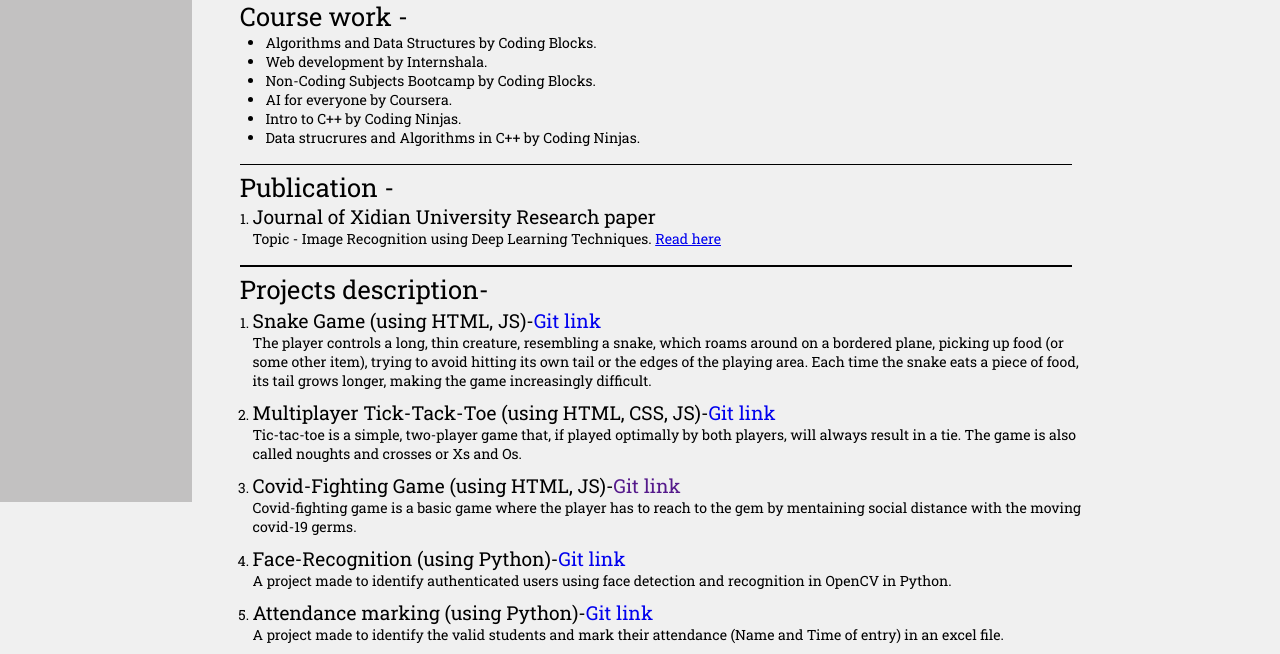
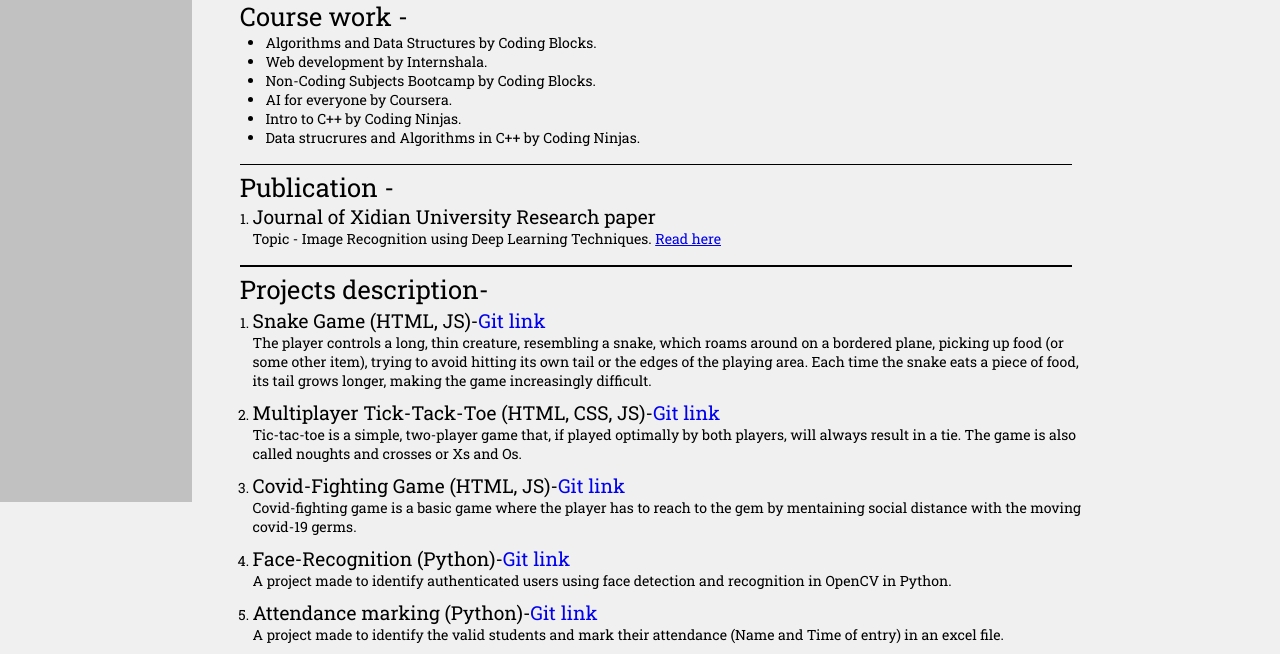
Before and after one commit to goyalvivek186/goyalvivek, a plain HTML site: page about.html in a window 1280 px wide. Shown: the part 298-952 px from the top of the page. Drawn offline with Linux system fonts and the light colour scheme.

Commit message:
Portrait

```diff
--- a/CSS/style.css
+++ b/CSS/style.css
@@ -109,9 +109,14 @@
   color: black;
 }
 
-img {
+/* img {
+  height: 70vh;
+} */
+
+img.vivekPic {
   height: 70vh;
 }
+
 /*
  @media only screen and (max-width: 1628px) {
 
@@ -136,8 +141,9 @@
     display: none;
   } */
   .vivekPic {
-    margin: auto;
-    height: 34vh;
+    /* margin: auto;
+    height: 34vh; */
+    display: none;
   }
   .infoContainer {
     padding: 10vh 20vh 0 8vh;
--- a/about.html
+++ b/about.html
@@ -83,7 +83,11 @@
           <ol>
             <li>
               <div class="subHeading">
-                Snake Game (using HTML, JS)-<a href="#">Git link</a>
+                Snake Game (HTML, JS)-<a
+                  href="https://github.com/goyalvivek186/goyalvivek/tree/main/Files/Projects/SnakeGame"
+                  target="_blank"
+                  >Git link</a
+                >
               </div>
               The player controls a long, thin creature, resembling a snake,
               which roams around on a bordered plane, picking up food (or some
@@ -93,7 +97,9 @@
             </li>
             <li>
               <div class="subHeading">
-                Multiplayer Tick-Tack-Toe (using HTML, CSS, JS)-<a href="#"
+                Multiplayer Tick-Tack-Toe (HTML, CSS, JS)-<a
+                  href="https://github.com/goyalvivek186/goyalvivek/tree/main/Files/Projects/Tick-Tack-Toe"
+                  target="_blank"
                   >Git link</a
                 >
               </div>
@@ -103,7 +109,11 @@
             </li>
             <li>
               <div class="subHeading">
-                Covid-Fighting Game (using HTML, JS)-<a href="">Git link</a>
+                Covid-Fighting Game (HTML, JS)-<a
+                  href="https://github.com/goyalvivek186/goyalvivek/tree/main/Files/Projects/CovidFightinggame"
+                  target="_blank"
+                  >Git link</a
+                >
               </div>
               Covid-fighting game is a basic game where the player has to reach
               to the gem by mentaining social distance with the moving covid-19
@@ -111,7 +121,7 @@
             </li>
             <li>
               <div class="subHeading">
-                Face-Recognition (using Python)-<a
+                Face-Recognition (Python)-<a
                   href="https://github.com/goyalvivek186/Face-Recognition"
                   target="_blank"
                   >Git link</a
@@ -123,7 +133,7 @@
             </li>
             <li>
               <div class="subHeading">
-                Attendance marking (using Python)-<a
+                Attendance marking (Python)-<a
                   href="https://github.com/goyalvivek186/Attendance-using-Face-Detection"
                   target="_blank"
                   >Git link</a
```
Also changed, not shown: CSS/project.css (+7 -0 lines).
